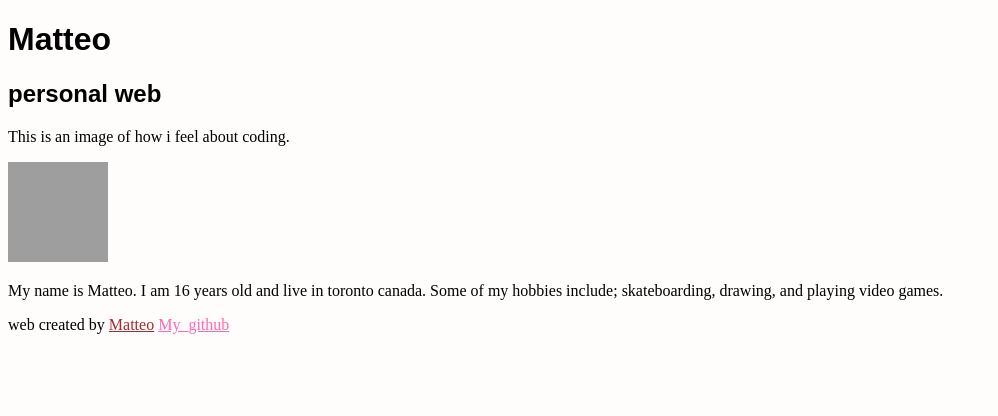
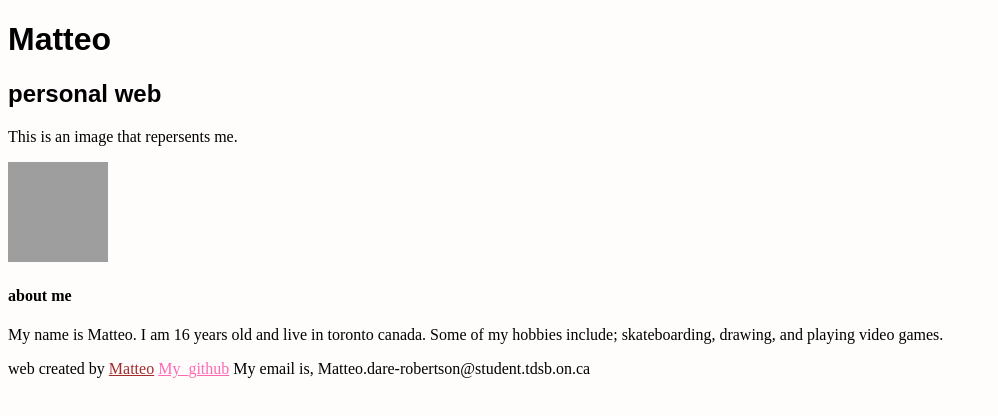
Before and after one commit to iceischilly/persweb-pcode, a plain HTML site: page index.html in a window 1280 px wide. Shown: the whole page, without its empty margins (0-998 px from the left). Drawn offline with Linux system fonts and the light colour scheme; grey boxes are pictures that could not be loaded.

Commit message:
Update index.html

```diff
--- a/index.html
+++ b/index.html
@@ -14,10 +14,11 @@
 
     </header>
     <div>
-        <p> This is an image of how i feel about coding.</p>
+        <p> This is an image that repersents me.</p>
         <img src="https://external-content.duckduckgo.com/iu/?u=https%3A%2F%2Ftoppng.com%2Fuploads%2Fpreview%2Fdownload-emoticons-whatsapp-source-happy-face-emoji-11562891209wa2tslyoxz.png&f=1&nofb=1&ipt=16cb21b61abcc422ba3a1efaa4dde7b275285c9635ac496277d0a76ab4fb9503&ipo=images" width="100" height="100" alt="happy face">
     </div>
     <div>
+        <h4>about me</h4>
         <p>My name is Matteo. I am 16 years old and live in toronto canada. Some of my hobbies include; skateboarding, drawing, and playing video games.</p>
     </div>
     </div>
@@ -27,7 +28,11 @@
         </p>
     <footer>
         <p>web created by <a class="Matteo" href="https://en.wikipedia.org/wiki/Matteo">Matteo</a>
-        <a class="My_github" href="https://github.com/iceischilly">My_github</a></p>
+        <a class="My_github" href="https://github.com/iceischilly">My_github</a>
+        My email is, Matteo.dare-robertson@student.tdsb.on.ca
+
+        </p>
+
     </footer>
 </body>
 </html>
```
